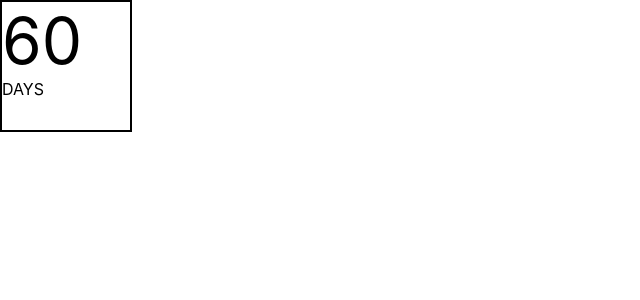
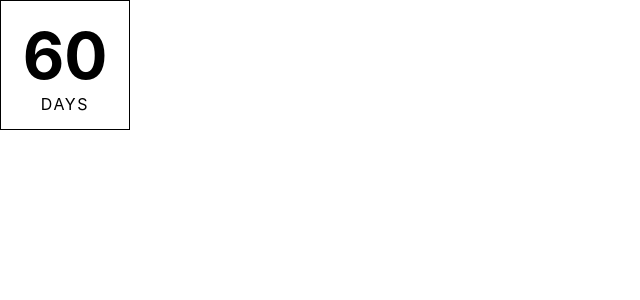
Before and after one commit to dalandcap/countdown, a React (Create React App) app: page / in a window 1280 px wide. Shown: the top 300 px of the page, without its empty margins (0-640 px from the left). Built offline with nearby package versions, Linux system fonts and the light colour scheme.

Commit message:
set time cell layout with flexbox

```diff
--- a/src/components/TimeCell/TimeCell.tsx
+++ b/src/components/TimeCell/TimeCell.tsx
@@ -4,15 +4,21 @@ import styled from 'styled-components';
 const Wrapper = styled.div`
   width: 8rem;
   height: 8rem;
-  border: 2px solid black;
+  border: 1px solid black;
+  display: flex;
+  flex-direction: column;
+  justify-content: center;
+  align-items: center;
 `;
 
 const Value = styled.div`
   font-size: 4rem;
+  font-weight: bold;
 `;
 
 const Label = styled.div`
   text-transform: uppercase;
+  letter-spacing: .1em;
 `;
 
 const TimeCell: FC<{ value: Number; label: string }> = ({ value, label }) => (
```
